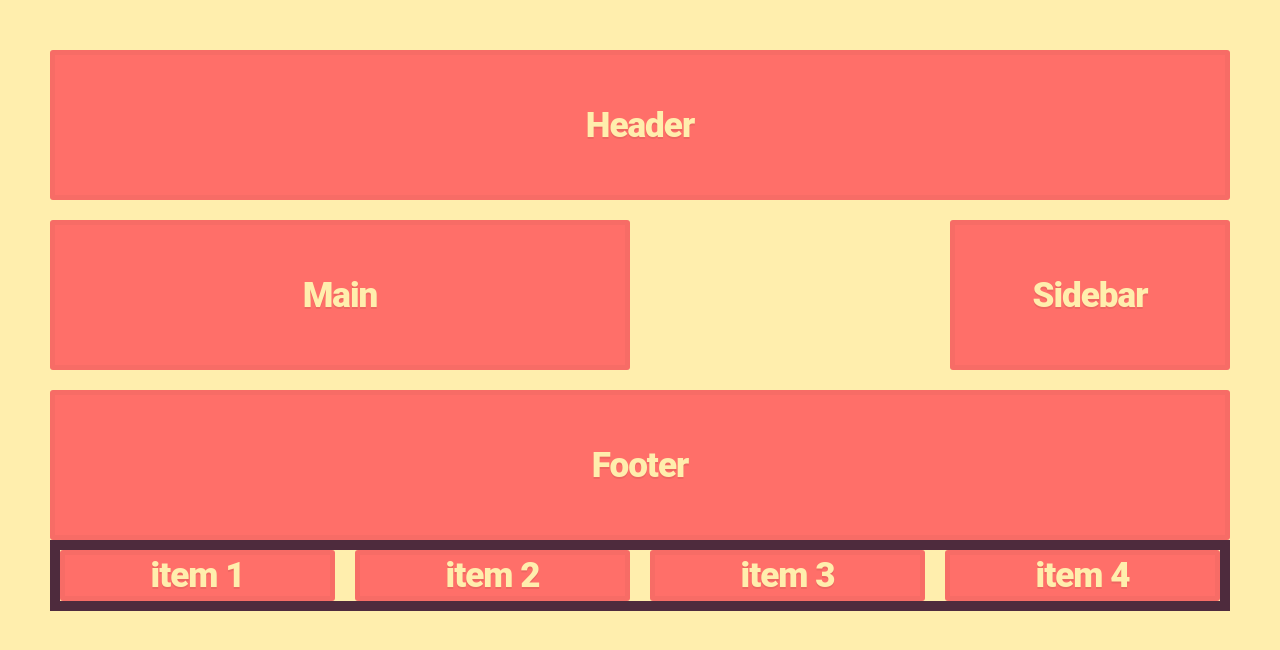
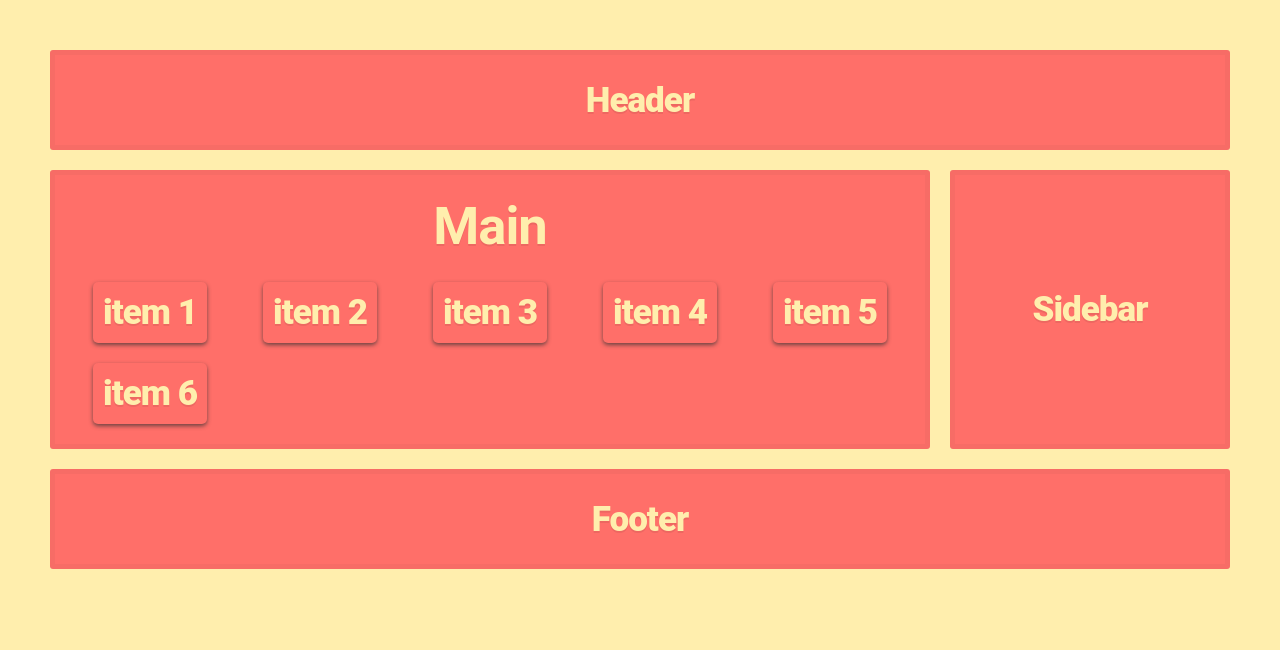
Before and after one commit to PrysiazhnaIra/css-grid, a plain HTML site: page start-code/index.html in a window 1280 px wide. Drawn offline with Linux system fonts and the light colour scheme.

Commit message:
nested grids

```diff
--- a/start-code/index.html
+++ b/start-code/index.html
@@ -10,14 +10,16 @@
     <div class="container">
       <header class="grid-item header">Header</header>
       <aside class="grid-item sidebar">Sidebar</aside>
-      <main class="grid-item main">Main</main>
+      <main class="grid-item main">
+        <h2 class="grid-title-main">Main</h2>
+        <div class="grid-item-main">item 1</div>
+        <div class="grid-item-main">item 2</div>
+        <div class="grid-item-main">item 3</div>
+        <div class="grid-item-main">item 4</div>
+        <div class="grid-item-main">item 5</div>
+        <div class="grid-item-main">item 6</div>
+      </main>
       <footer class="grid-item footer">Footer</footer>
-    </div>
-    <div class="container-two">
-      <div class="grid-item">item 1</div>
-      <div class="grid-item">item 2</div>
-      <div class="grid-item">item 3</div>
-      <div class="grid-item">item 4</div>
     </div>
   </body>
 </html>
--- a/start-code/styles.css
+++ b/start-code/styles.css
@@ -2,12 +2,12 @@
 .container {
   display: grid;
   grid-template-columns: repeat(4, 1fr);
-  grid-template-rows: repeat(3, 150px);
+  grid-template-rows: 100px auto 100px;
   gap: 20px;
 
   grid-template-areas:
     "h h h h"
-    "m m . s"
+    "m m m s"
     "f f f f";
 }
 
@@ -23,6 +23,23 @@
   /* grid-column: 1 / 4;
   grid-row: 2 / 3; */
   grid-area: m;
+  display: grid;
+  grid-template-rows: auto;
+  grid-template-columns: repeat(auto-fit, minmax(150px, 1fr));
+  gap: 20px;
+  align-items: center;
+  justify-items: center;
+  padding: 20px;
+}
+.grid-title-main {
+  grid-column: 1 / -1;
+}
+
+.grid-item-main {
+  padding: 10px;
+  border-radius: 5px;
+  text-align: center;
+  box-shadow: 0 2px 4px rgba(71, 56, 56, 0.8);
 }
 
 .sidebar {
@@ -37,15 +54,7 @@
   grid-area: f;
 }
 
-.container-two {
-  display: grid;
-  border: 10px solid rgb(78, 43, 61);
-  /*responsive layout*/
-  grid-template-columns: repeat(auto-fit, minmax(150px, 1fr));
-  gap: 20px;
-}
-
-@media (max-width: 700px) {
+@media (max-width: 780px) {
   .container {
     grid-template-areas:
       "s h h h"
```
